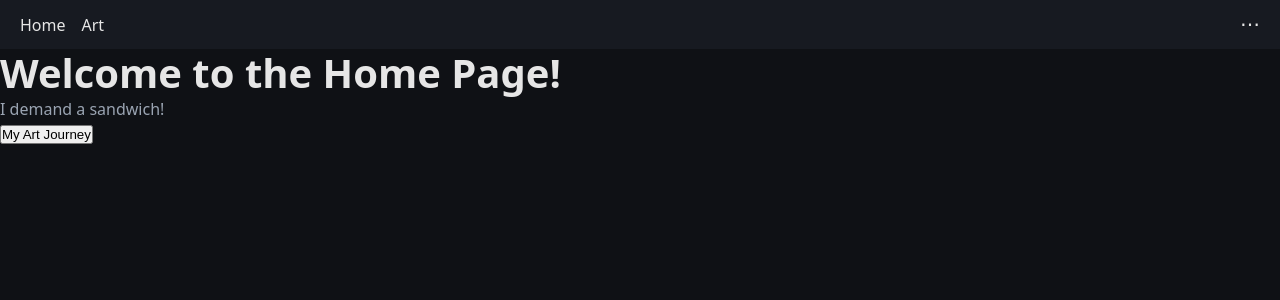
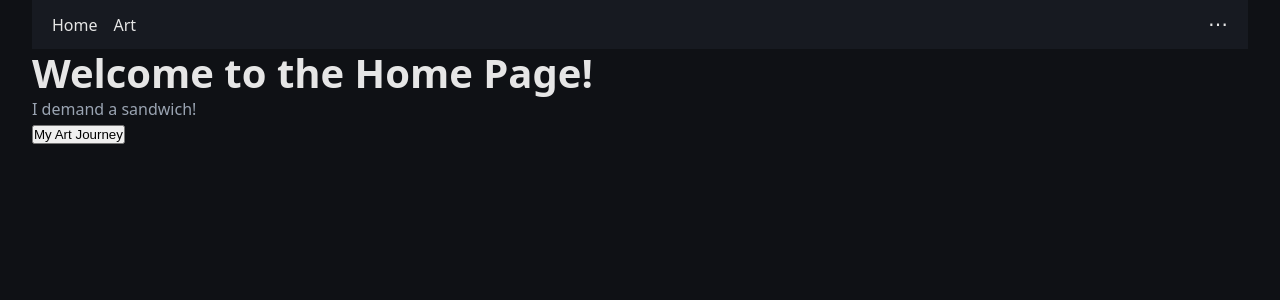
Before and after one commit to BafflingBonk/website, an Angular app: page /home in a window 1280 px wide. Shown: the top 300 px of the page. Built offline with nearby package versions, Linux system fonts and the light colour scheme.

Commit message:
add globals

```diff
--- a/src/app/app.component.ts
+++ b/src/app/app.component.ts
@@ -8,8 +8,11 @@ import { HeaderComponent } from './core/header/header.component';
   standalone: true,
   imports: [RouterOutlet, CommonModule, HeaderComponent],
   template: `
-  <app-header></app-header>
-  <router-outlet></router-outlet>`
+  <div class="container">
+    <app-header></app-header>
+    <router-outlet></router-outlet>
+    </div>
+    `
 })
 
 export class AppComponent {}
--- a/src/styles/base/global.scss
+++ b/src/styles/base/global.scss
@@ -1,9 +1,14 @@
 @use '../abstracts/variables' as v;
 
+:root {
+  --page-padding: clamp(16px, 3vw, 32px);
+  --content-max-width: 1400px;
+}
+
 .container {
-  max-width: 1100px;
+  max-width: var(--content-max-width);
   margin: 0 auto;
-  padding: 0 v.$space-5;
+  padding: 0 var(--page-padding);
 }
 
 .card {
```
